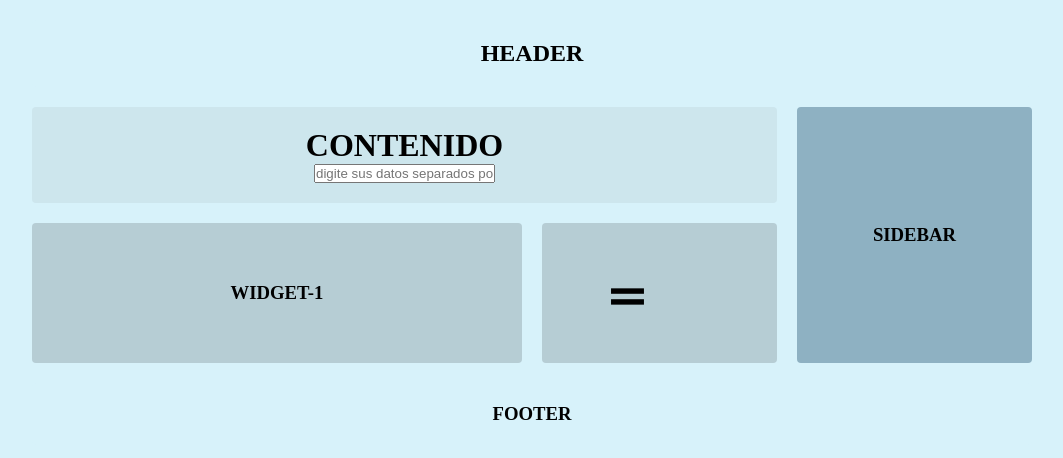
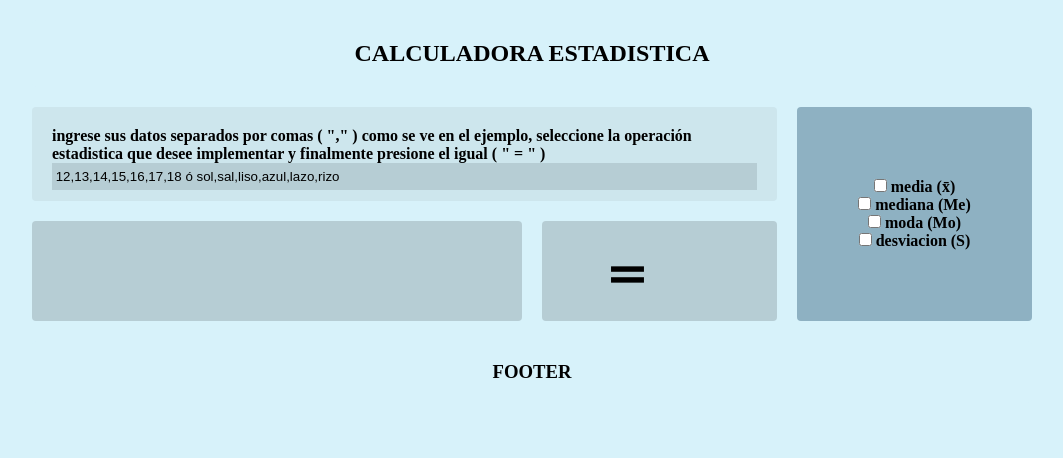
Before and after one commit to ArtOfCards/prueba2, a website built with Parcel: page index.html in a window 1280 px wide. Shown: the whole page, without its empty margins (108-1171 px from the left). Built offline with nearby package versions, Linux system fonts and the light colour scheme; a web font is replaced by a local one.

Commit message:
funtions

```diff
--- a/css/styles.css
+++ b/css/styles.css
@@ -6,6 +6,7 @@
 *{
     margin:0;
     padding: 0;
+    box-sizing: border-box;
 }
 
 body{
@@ -19,13 +20,34 @@ body{
 .contenedor{
     width: 90%;
     max-width: 1000px;
+    max-height: 1000px;
     margin: 20px auto;
     display: grid;
     grid-gap: 20px;
-    grid-template-columns: repeat(4, 1fr);
-    grid-template-rows: repeat(4, auto);
+    grid-template-columns: repeat(4, 2fr);
+    grid-template-rows: repeat(4,auto);
     background-color: var(--fondo-contenedor);
     transition: 0.2s;
+}
+
+#ingresoDatos{
+    width: 100%;
+    height: 150%;
+    background-color: var(--fondo-widget-1);
+    border: 0;
+
+
+
+}
+::placeholder{
+    color:var(--color-letra);
+    opacity: 1;
+}
+
+#formulario{
+
+    width: 100%;
+
 }
 
 .contenedor > div,
@@ -69,6 +91,7 @@ body{
     background: var(--fondo-sidebar);
     min-height: 100px;
     display: flex;
+    flex-flow: column wrap;
     align-items: center;
     justify-content: center;
     grid-column: span 1;
@@ -120,6 +143,12 @@ body{
 
 }
 
+#opcion{
+
+    font-weight: bold;
+
+}
+
 
 @media screen and (max-width: 768px) {
     .contenedor .contenido{
--- a/index.html
+++ b/index.html
@@ -16,19 +16,32 @@
 <body>
     <div class="contenedor">
         <header class="header">
-            <h2>HEADER</h2>
+            <h2>CALCULADORA  ESTADISTICA</h2>
         </header>
         <main class="contenido">
-            <h1>CONTENIDO</h1>
-            <form>
-                <input type="text" name="formulario" id="ingresoDatos" placeholder="digite sus datos separados por 'comas'" >
+            <h4> ingrese sus datos separados por comas ( "," ) como se ve en el ejemplo, seleccione la operación estadistica que desee implementar y finalmente presione el igual ( " = " )</h4>
+            <form id="formulario" class ="formulario " >
+                <input  type="text" name="formulario" id="ingresoDatos" placeholder=" 12,13,14,15,16,17,18 ó sol,sal,liso,azul,lazo,rizo">
             </form>
         </main>
         <aside class="sidebar">
-            <h3>SIDEBAR</h3>
+            <form>
+                <input type="checkbox" name="opcion[]" id="media"> <span id="opcion">media (x̄)</span>
+            </form>
+            <form>
+                <input type="checkbox" name="opcion[]" id="mediana"> <span id="opcion">mediana (Me)</span>
+            </form>
+            <form>
+                <input type="checkbox" name="opcion[]" id="moda"> <span id="opcion">moda (Mo)</span>
+            </form>
+            <form>
+                <input type="checkbox" name="opcion[]" id="desviacion"> <span id="opcion">desviacion (S)</span>
+            </form>
+
+
         </aside>
         <div class="widget-1">
-            <h3>WIDGET-1</h3>
+            <label id="respuesta" ></label>
         </div>
         <div class="widget-2">
             <form id="form">
--- a/script.js
+++ b/script.js
@@ -3,46 +3,48 @@ import * as mathigon from '@mathigon/fermat';
 import { DarkModeToggle } from 'dark-mode-toggle';
 import * as ss from 'simple-statistics';
 
-
 document.getElementById("form").addEventListener("submit",function(event){
     event.preventDefault();
-    resultado();
-    operaciones(resultado());
-    });
 
+    let opcionMedia = document.getElementById("media").checked;
+    let opcionMediana = document.getElementById("mediana").checked;
+    let opcionModa = document.getElementById("moda").checked;
+    let opcionDesviacion = document.getElementById("desviacion").checked;
 
+    if(opcionMedia == true){ operacionMean(resultado());
+    } else{ document.getElementById("respuesta").innerHTML= "";}
+    if(opcionMediana == true){operacionMedian(resultado());}
+    if(opcionModa == true){operacionMode(resultado());}
+    if(opcionDesviacion == true){operacionSTD(resultado());}
+
+});
 function resultado(){
-
     const datos = document.getElementById("ingresoDatos").value;
-    console.log(isNumber(datos));
     console.log(datos.split(","));
     let arregloDatos=datos.split(',');
     let arregloDatosConvertida=arregloDatos.map(function(item){return parseInt(item)});
     console.log(arregloDatos.length + "numero del arreglo");
 
     return arregloDatosConvertida;
-
 }
-
 function operaciones(array){
-
-
     let min = statistical.methods.min(array);
+    let variances = statistical.methods.variance(array);
+}
+function operacionSTD(array){
+    let std = statistical.methods.stdDeviation(array);
+    document.getElementById("respuesta").innerHTML+= (  "<br> la desviación es: "+ std.toFixed(2));
+}
+function operacionMedian(array){
     let median1 = statistical.methods.median(array);
+    document.getElementById("respuesta").innerHTML+= (  "<br> la mediana es: "+ median1.toFixed(2));
+}
+function operacionMode(array){
     let mode1 = statistical.methods.mode(array);
+    document.getElementById("respuesta").innerHTML+= (  "<br> la moda es: "+ mode1);
+}
+function operacionMean(array){
     let mean = ss.mean(array);
-    let variances = statistical.methods.variance(array);
-    let std = statistical.methods.stdDeviation(array);
-
-    console.log(min + "minimo");
-    console.log(median1 +"mediana");
-    console.log(mode1 +"moda");
-    console.log(mean + "media");
-    console.log(variances+ "varianza");
-    console.log(std + "desviación");
-
+    document.getElementById("respuesta").innerHTML= (  "la media es: "+ mean.toFixed(2));
 }
-
-
-
 const isNumber = n => (typeof(n) === 'number' || n instanceof Number || (typeof(n) === 'string' && !isNaN(n))) && isFinite(n);
```
